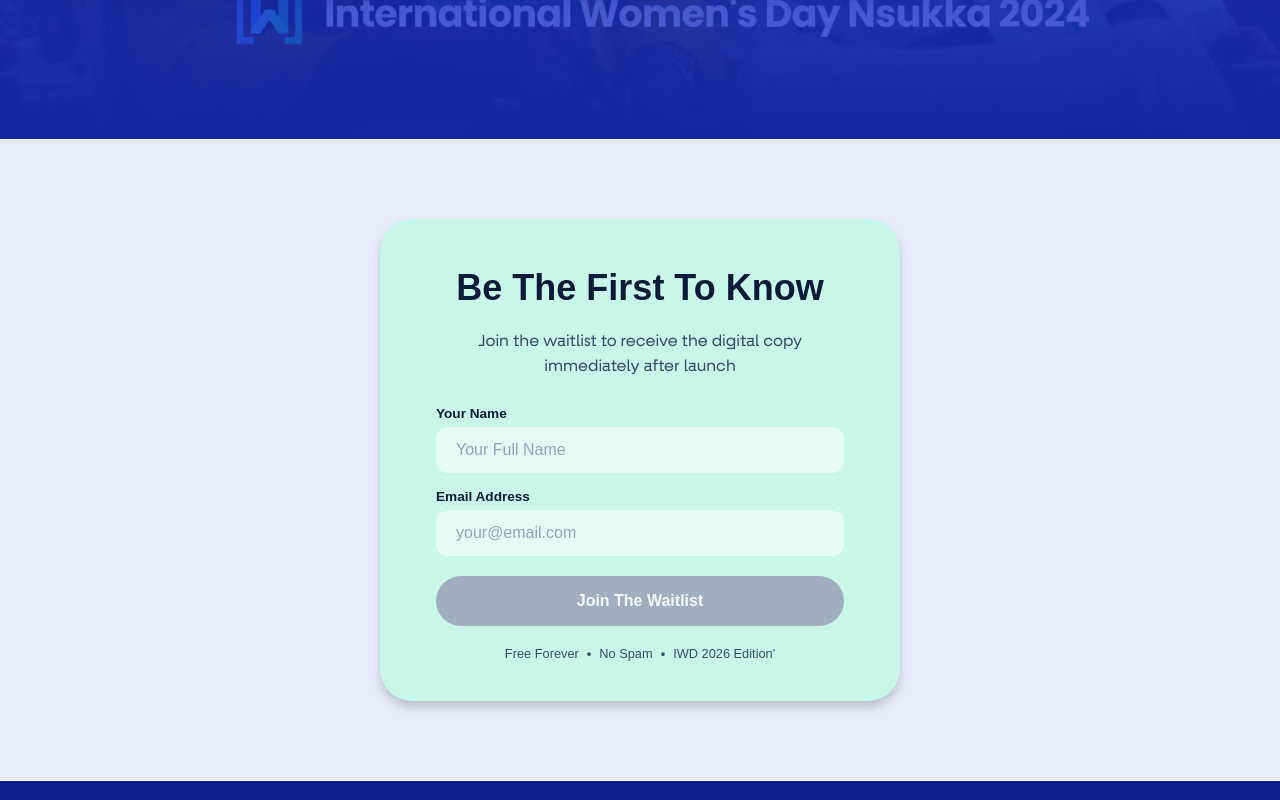
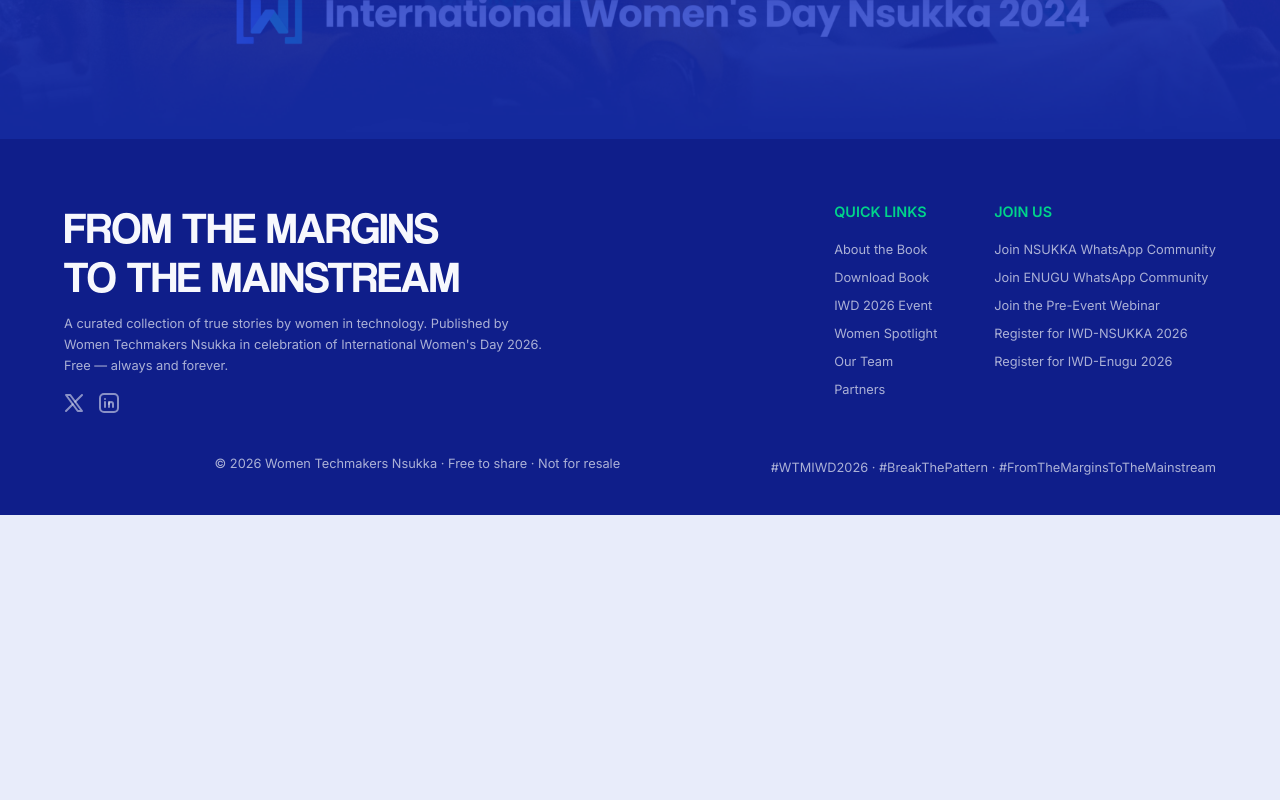
Before and after one commit to SamIfesi/Women-Techmakers, a React (Vite) app: page / in a window 1280 px wide. Shown: the part 4720-5520 px from the top of the page. After the commit the page ends 5235 px from the top, so only its background shows below. Built offline with nearby package versions, Linux system fonts and the light colour scheme; no server answers; a web font is replaced by a local one.

Commit message:
Comment out Waitlist component in App for future reference

```diff
--- a/src/App.jsx
+++ b/src/App.jsx
@@ -5,7 +5,7 @@ import About from './components/About/About';
 import Chapters from './components/Chapters/Chapters';
 import Contributors from './components/Contributors/Contributors';
 import Events from './components/Events/Events';
-import Waitlist from './components/Waitlist/Waitlist';
+// import Waitlist from './components/Waitlist/Waitlist';
 import Footer from './components/Footer/Footer';
 
 export default function App() {
@@ -25,7 +25,7 @@ export default function App() {
         <Chapters />
         <Contributors />
         <Events />
-        <Waitlist waitlistRef={waitlistRef} />
+        {/* <Waitlist waitlistRef={waitlistRef} /> */}
       </main>
       <Footer />
     </>
```
